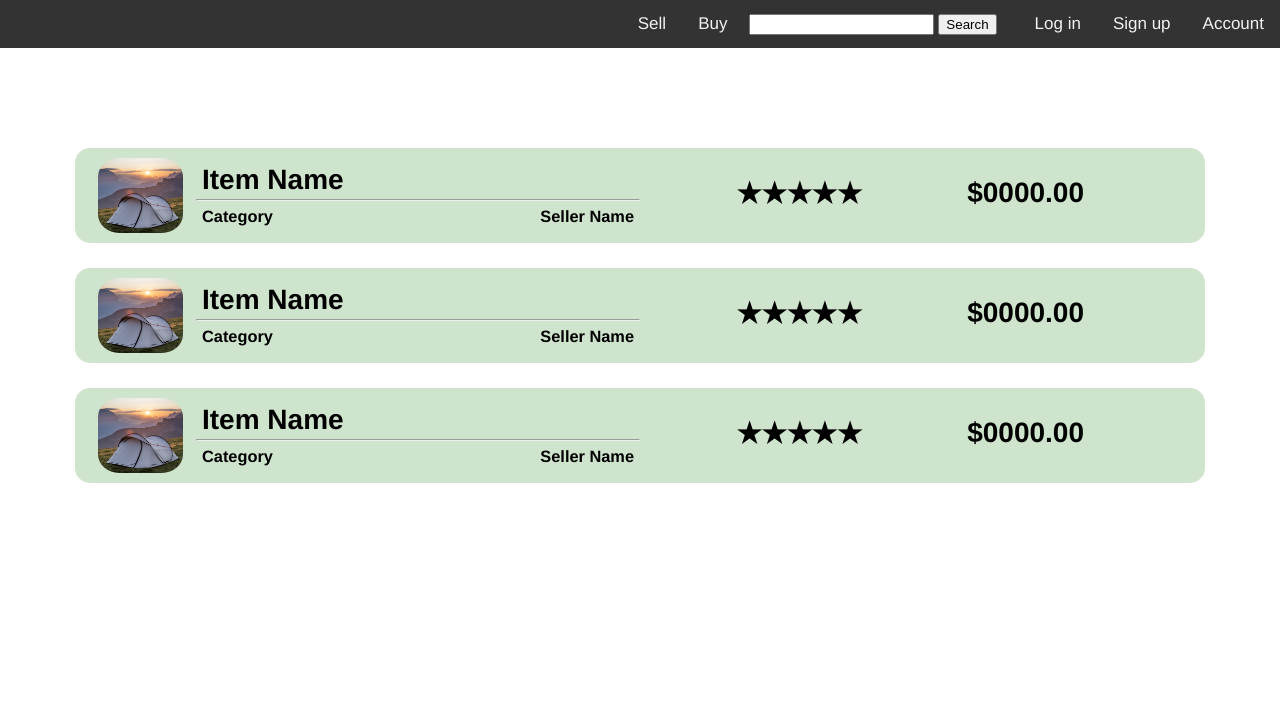
After one commit to wein0034/COMP2030-Collaborative-Activity, a PHP site: page /searchresults.php in a window 1280 px wide. The commit adds this page. Shown: the top 723 px of the page. Run offline with PHP 8.4, Linux system fonts and the light colour scheme.

Commit message:
Search results now display preview bars, and can be collapsed/expanded.

```diff
--- a/Styles/style.css
+++ b/Styles/style.css
@@ -33,7 +33,8 @@ body {
 }
 
 img#tent {
-    width: 100%;
+    max-width: 100%;
+    max-height: 100%;
 }
 
 .outerlogin {
@@ -262,3 +263,127 @@ p.tos {
 .bottombar a:hover {
     color: #acc5a9;
 }
+
+/* Search Results */
+
+.searchItem
+{
+    margin: 0px 75px 25px 75px;
+}
+
+.collapsible.sr
+{
+    margin: 0px;
+    padding: 0px;
+}
+
+#srInner {
+    overflow: hidden;
+
+    display: flex;
+    justify-content: center;
+    align-items: center;
+    overflow: hidden;
+    height: 75px;
+
+    margin: 0px 0px 0px 0px;
+    padding: 10px;
+}
+
+#srIcon {
+    display: flex;
+    justify-content: center;
+    align-items: center;
+    width: 10%;
+    height: 100%;
+    float: left;
+}
+
+#srIcon img
+{
+    border-radius: 25%;
+    max-height: 75px;
+}
+
+#srText {
+    width: 40%;
+    height: 100%;
+    text-align: left;
+    overflow: hidden;
+}
+
+#srText h1
+{
+    padding: 3px;
+    margin: 3px;
+}
+
+#srText h3
+{
+    padding: 3px;
+    margin: 3px;
+}
+
+#srText\ itemName
+{
+    height: 50%;
+    width: 100%;
+}
+
+#srText hr
+{
+    padding: 0px;
+    margin: 0px;
+}
+
+#srText\ info
+{
+    height: 50%;
+
+    width: 100%;
+    display: flex;
+}
+
+#srText\ category
+{
+    width: 50%;
+    text-align: left;
+}
+
+#srText\ sellerName
+{
+    width: 50%;
+    text-align: right;
+    overflow: hidden;
+}
+
+#srRating {
+    width: 20%;
+    height: 100%;
+    text-align: right;
+
+  display: inline-block;
+}
+
+#srPrice {
+    width: 20%;
+    height: 100%;
+    text-align: right;
+}
+
+#srToggle {
+    width: 10%;
+    height: 100%;
+}
+
+.searchresult
+{
+    border: 1px solid #cfe4cd;
+    padding-top: 0;
+    padding: 10px;
+    border-radius: 15px;
+    display: none;
+    overflow: hidden;
+
+    height: 425px;
+}
--- a/inc/search.inc.php
+++ b/inc/search.inc.php
@@ -1,6 +1,6 @@
 <div class="searchBar">
-<form>
+<form action="searchresults.php" method="GET">
     <input type="text" id="searchQuery" name="searchQuery">
-    <input type="submit" value="Search!">
+    <input type="submit" value="Search">
 </form>
 </div>
--- /dev/null
+++ b/inc/searchitem.inc.php
@@ -0,0 +1,42 @@
+<div class="searchItem">
+    <div class="collapsible sr" >
+        <div id="srInner">
+            <div id="srIcon">
+                <img id="tent" src="images/tent.jpg" alt="Item Preview">
+            </div>
+
+            <div id="srText">
+                <div id="srText itemName">
+                    <h1>Item Name</h1>
+                </div>
+                <hr>
+                <div id="srText info">
+                    <div id="srText category">
+                        <h3>Category</h3>
+                    </div>
+
+                    <div id="srText sellerName">
+                        <h3>Seller Name</h3>
+                    </div>
+                </div>
+
+
+            </div>
+
+            <div id="srRating">
+                <h1>★★★★★</h1>
+            </div>
+
+            <div id="srPrice">
+                <h1>$0000.00</h1>
+            </div>
+
+            <div id="srToggle">
+            </div>
+        </div>
+    </div>
+
+    <div class="searchresult">
+        <p>content</p>
+    </div>
+</div>
--- /dev/null
+++ b/searchresults.php
@@ -0,0 +1,27 @@
+<!DOCTYPE html>
+<html lang="en">
+
+<head>
+    <title>SENIOR - Shopping and Exchange for Nomads Interested in Outdoor Recreation</title>
+    <meta charset="UTF-8">
+    <meta name="author" content="rich0485, roaj0001, wein0034">
+
+    <script src="scripts/helperfunctions.js" defer></script>
+    <script src="scripts/collapsiblemenu.js" defer></script>
+
+    <link rel="stylesheet" href="styles/style.css">
+</head>
+
+<body>
+    <?php require_once "inc/top.inc.php"; ?>
+
+    <?php include "inc/searchitem.inc.php"; ?>
+    <?php include "inc/searchitem.inc.php"; ?>
+    <?php include "inc/searchitem.inc.php"; ?>
+
+    <?php require_once "inc/search.inc.php"; ?>
+    <?php require_once "inc/bottom.inc.php"; ?>
+</body>
+
+
+</html>
```
